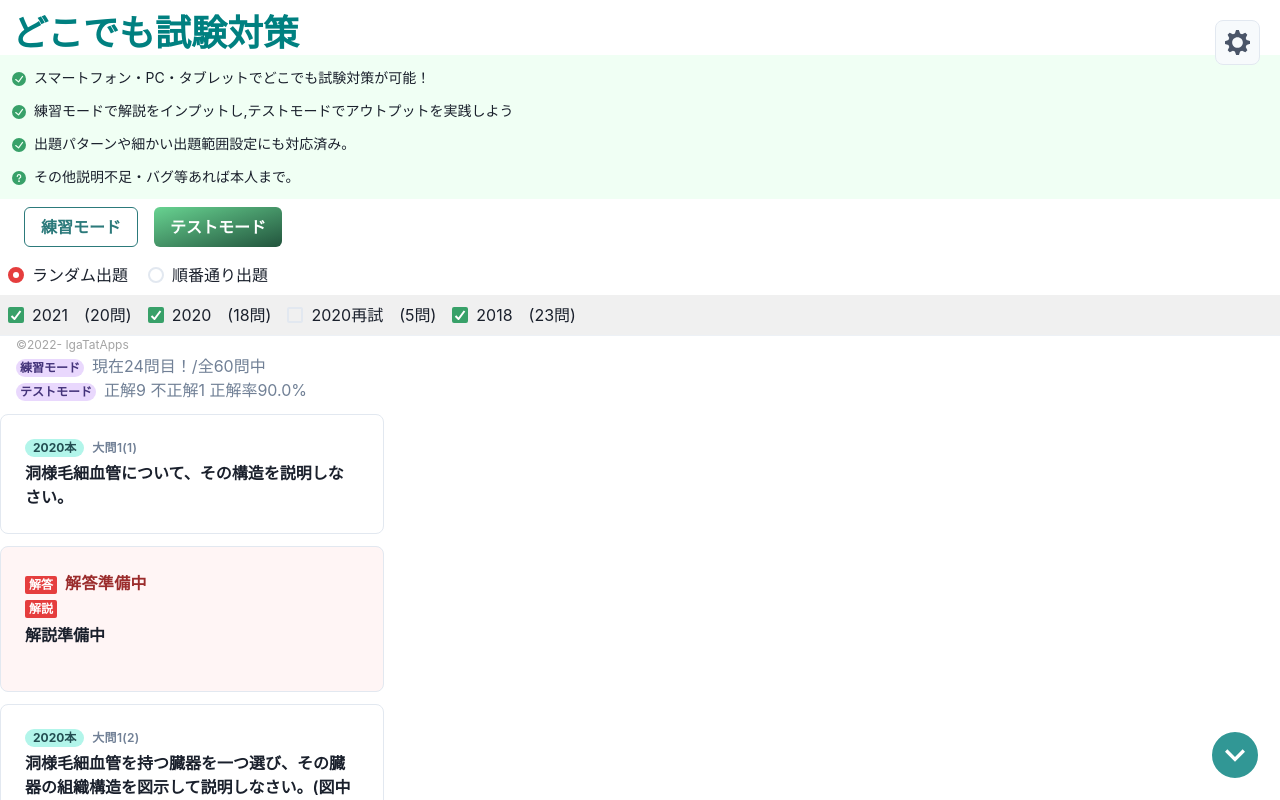
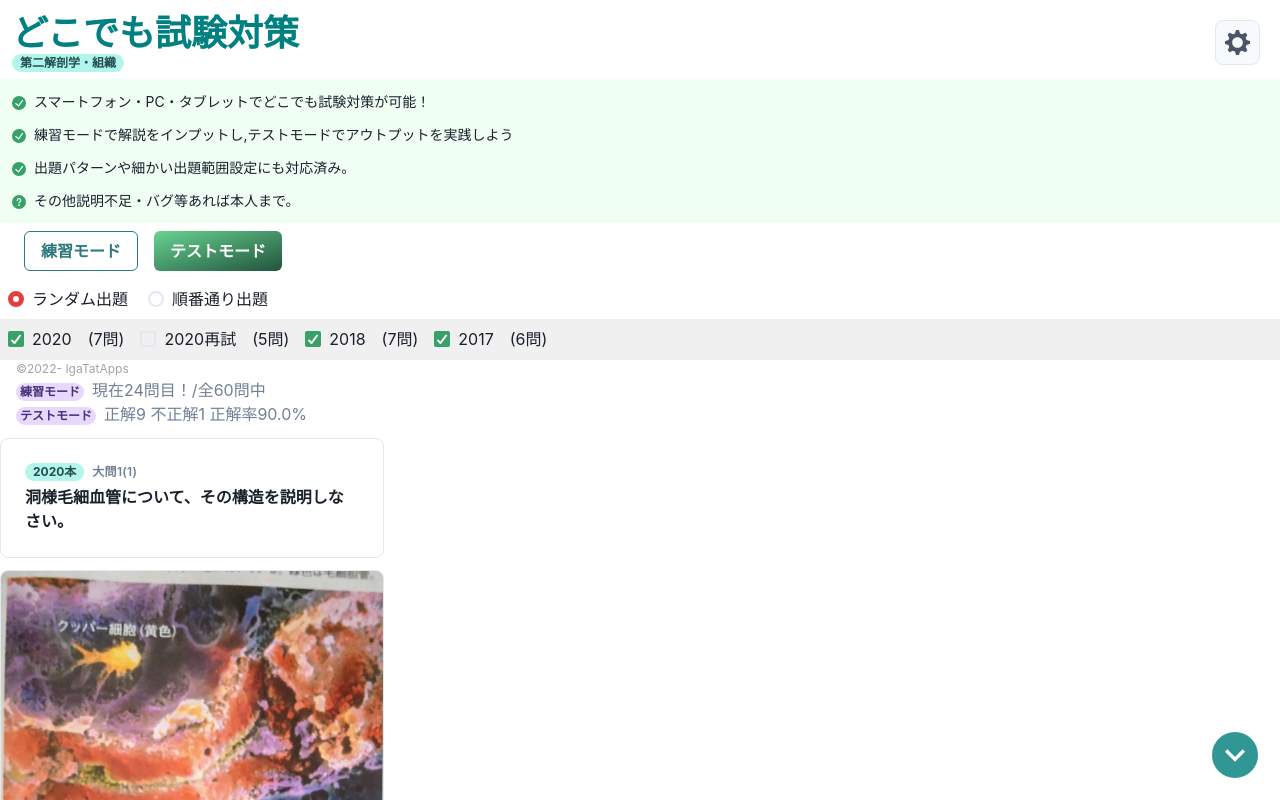
Before and after one commit to Igaki12/Anywhere-studying02, a React (Create React App) app: page / in a window 1280 px wide. Shown: the top 800 px of the page. Built offline with nearby package versions, Linux system fonts and the light colour scheme.

Commit message:
イメージ画像を細かく作成

```diff
--- a/src/App.js
+++ b/src/App.js
@@ -1,5 +1,5 @@
 import './App.css'
-import { Box, Heading, Text, Stack, Button } from '@chakra-ui/react'
+import { Box, Heading, Text, Stack, Button,Badge } from '@chakra-ui/react'
 import { Setting } from './components/Setting'
 import { ResultBar } from './components/ResultBar'
 import { QuestionsLog } from './components/QuestionsLog'
@@ -9,8 +9,8 @@ import answerImg from './img/answer/sampleAnswer.JPG'
 import { useQuestionList } from './useQuestionList'
 
 function App() {
-  const {showQuestionList} = useQuestionList();
-  const questionList = showQuestionList();
+  const { showQuestionList } = useQuestionList()
+  const questionList = showQuestionList()
   // const questionList = {
   //   questionImgUrl: questionImg,
   //   answerImgUrl: answerImg,
@@ -32,6 +32,9 @@ function App() {
       <Heading mt={'3'} ml="3" color="teal">
         どこでも試験対策
       </Heading>
+      <Badge ml={3} mt="-3" borderRadius="full" px="2" colorScheme="teal">
+        第二解剖学・組織
+      </Badge>
       <Setting />
       <ResultBar />
       <QuestionsLog questionList={questionList} />
--- a/src/components/QuestionsLog.js
+++ b/src/components/QuestionsLog.js
@@ -66,14 +66,14 @@ export const QuestionsLog = ({ questionList }) => {
                     textTransform="uppercase"
                     ml="2"
                   >
-                    {question.answer ? question.answer : "解答準備中"}
+                    {question.answer ? question.answer : '解答準備中'}
                   </Box>
                 </Box>
                 <Badge variant="solid" colorScheme="red">
                   解説
                 </Badge>
-                <Box mt="1" fontWeight="semibold" as="h4" lineHeight="tight">
-                  {question.commentary ? question.commentary : "解説準備中"}
+                <Box mt="1" as="h4" lineHeight="tight">
+                  {question.commentary ? question.commentary : '解説準備中'}
                 </Box>
               </Box>
             </Box>
--- a/src/components/Setting.js
+++ b/src/components/Setting.js
@@ -43,10 +43,10 @@ export const Setting = ({}) => {
 </RadioGroup>
 <CheckboxGroup colorScheme='green' defaultValue={['2021', '2020','2018']}>
   <Stack spacing={[2, 4]} direction={['column', 'row']} bg="blackAlpha.100" p={2} >
-    <Checkbox value='2021'>2021　(20問)</Checkbox>
-    <Checkbox value='2020'>2020　(18問)</Checkbox>
+    <Checkbox value='2020'>2020　(7問)</Checkbox>
     <Checkbox value='2020R'>2020再試　(5問)</Checkbox>
-    <Checkbox value='2018'>2018　(23問)</Checkbox>
+    <Checkbox value='2018'>2018　(7問)</Checkbox>
+    <Checkbox value='2018'>2017　(6問)</Checkbox>
   </Stack>
 </CheckboxGroup>
 <Divider orientation='horizontal' />
--- a/src/useQuestionList.js
+++ b/src/useQuestionList.js
@@ -1,6 +1,7 @@
 import { useState } from 'react'
 import imageSample1 from './img/question/sample.png'
 import imageSample2 from './img/answer/sampleAnswer.JPG'
+import ans2 from './img/answer/DSC_0188.JPG'
 
 export const useQuestionList = () => {
   const [questionList, setQuestionList] = useState([
@@ -12,9 +13,9 @@ export const useQuestionList = () => {
           detailInfo: '大問1(1)',
           questionImg: [],
           questionSentence: '洞様毛細血管について、その構造を説明しなさい。',
-          answerImg: [],
-          answer: '',
-          commentary: '',
+          answerImg: [ans2],
+          answer: '洞様毛細血管は一般の毛細血管よりはるかに太く、血管壁には大小の窓が空いている。',
+          commentary: '（肝臓：）小葉内には肝細胞索の間を洞様毛細血管（類洞）が流れ、小葉中心の中心静脈へ向かう。小さい窓は100nm以下、大きい窓は径1～3μm程度。内皮細胞のところどころではクッパー細胞という、異物を貪食して処理する細胞がある。内皮と無数の微絨毛をもつ肝細胞との間をディッセ腔という。ここには伊藤の脂肪摂取細胞があり、ビタミンAを取り込み、膠原繊維を作っている。',
         },
         {
           detailInfo: '大問1(2)',
```
Also changed, not shown: src/img/answer/DSC_0188.JPG (added), 8 other files (tests, documents, lock files or other folders).
